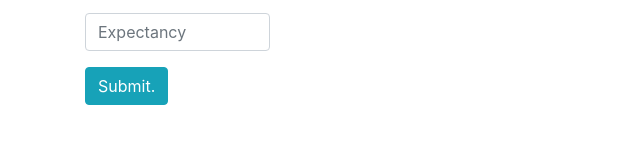
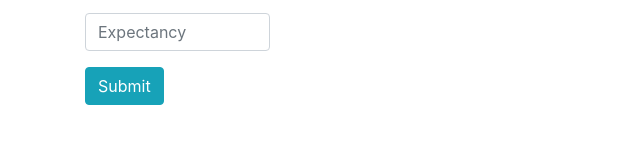
Before and after one commit to mmanchee/GalacticYears, a website built with webpack: page src/index.html in a window 1280 px wide. Shown: the part 469-612 px from the top of the page, 0-640 px from the left. Built offline with nearby package versions, Linux system fonts and the light colour scheme.

```diff
--- a/src/index.html
+++ b/src/index.html
@@ -24,7 +24,7 @@
       <div class="form-group">
         <input class="form-control col-2" id="expectancy" type="number" placeholder="Expectancy">
       </div>
-      <button class="btn btn-info" type="submit">Submit.</button>
+      <button class="btn btn-info" type="submit">Submit</button>
     </form>
     <div class="ml-5 mt-2">
       <div id="result">
```
